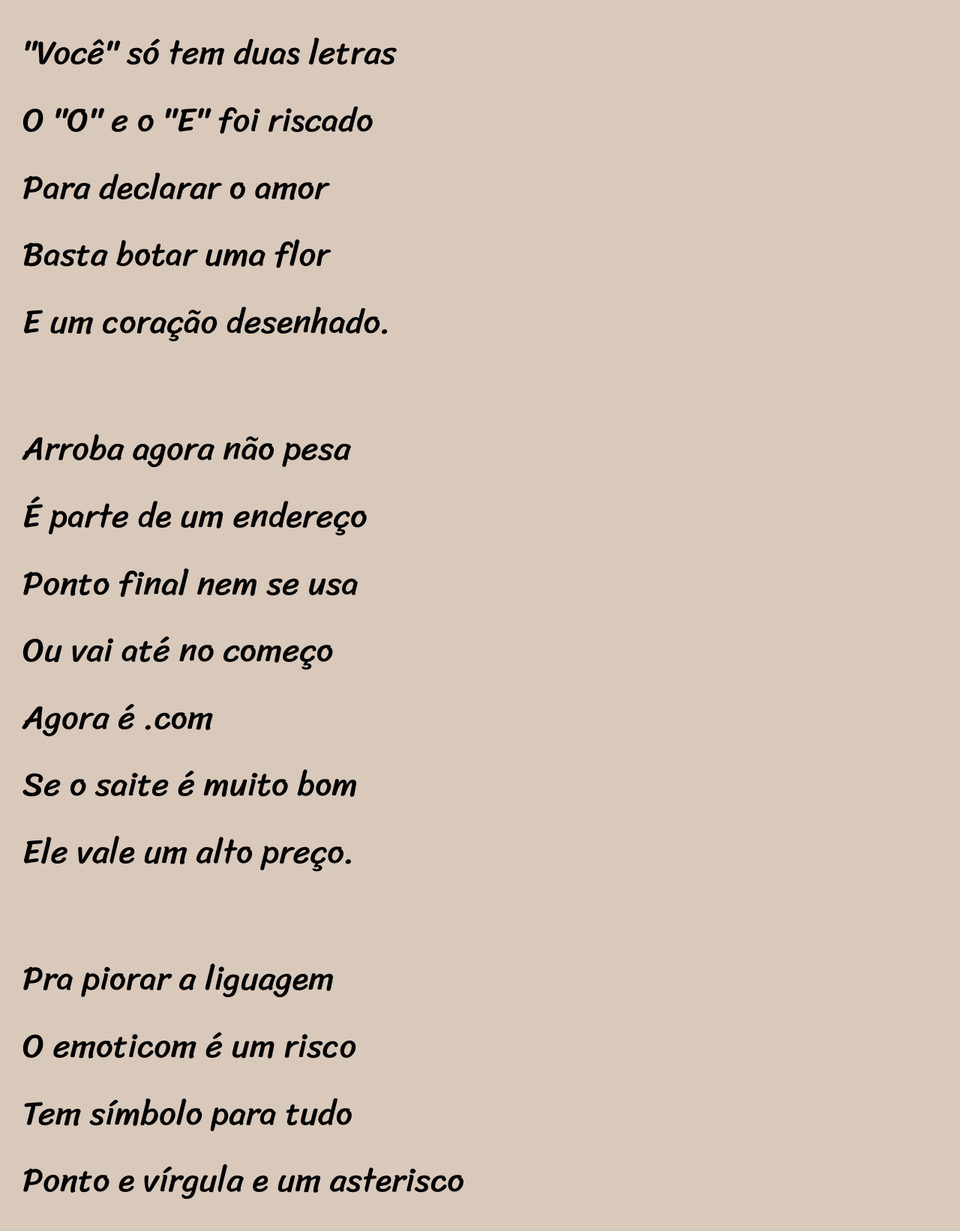
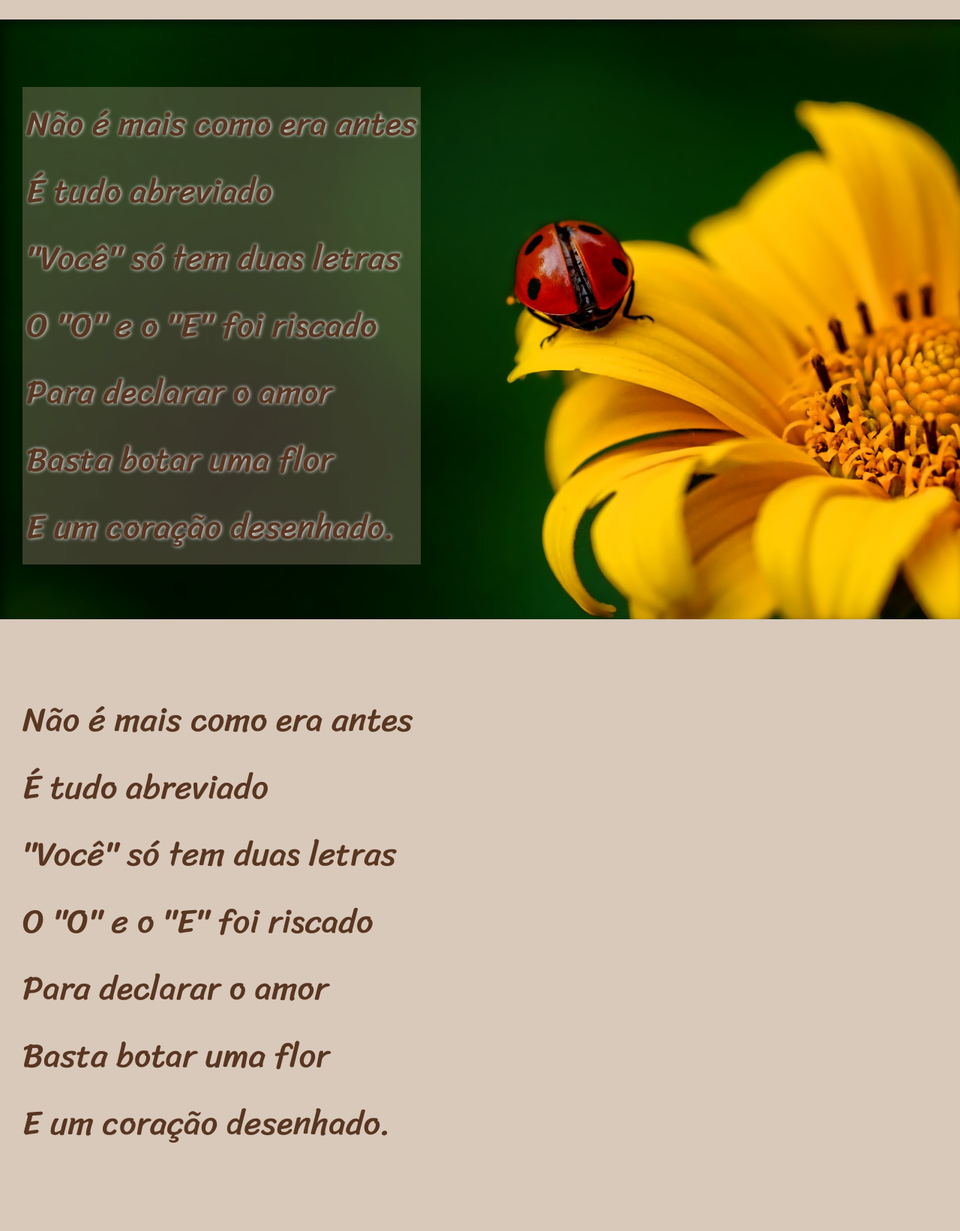
Before and after one commit to SuellenMMarques/cordelliterature, a plain HTML site: page index.html in a window 1280 px wide. Shown: the part 1120-2762 px from the top of the page at 75% size. Drawn offline with Linux system fonts and the light colour scheme.

Commit message:
nova atualização

```diff
--- a/index.html
+++ b/index.html
@@ -12,8 +12,8 @@
         <p id="link">Por <a href="https://www.recantodasletras.com.br/poesias/3186743" target="_blank"><strong>Milton Duarte</strong></a></p>
     </header>
     <main>
-        <section class="paragrafys">
-            <p class="text">Estou ficando cansado
+        <section class="paragrafy">
+            <p>Estou ficando cansado
             Da tal tecnologia
             Só se fala por e-mail
             Mensagem curta e fria
@@ -22,10 +22,9 @@
             Vou dizer tudo em poesia.</p>
         </section>
 
-        <section></section>
 
-        <section class="paragrafys">
-            <p class="text">Não é mais como era antes
+        <section class="text-parallax" id="parallax1">
+            <p id="paragrafy-parallax1">Não é mais como era antes
             É tudo abreviado
             "Você" só tem duas letras
             O "O" e o "E" foi riscado
@@ -34,15 +33,26 @@
             E um coração desenhado.</p>
         </section>
 
-        <section class="paragrafys">
-            <p class="text">Arroba agora não pesa
+
+        <section class="paragrafy">
+            <p>Não é mais como era antes
+            É tudo abreviado
+            "Você" só tem duas letras
+            O "O" e o "E" foi riscado
+            Para declarar o amor
+            Basta botar uma flor
+            E um coração desenhado.</p>
+        </section>
+
+        <section class="paragrafy">
+            <p>Arroba agora não pesa
             É parte de um endereço
             Ponto final nem se usa
             Ou vai até no começo
             Agora é .com
             Se o saite é muito bom
             Ele vale um alto preço.</p>
-            <p class="text">Pra piorar a liguagem
+            <p>Pra piorar a liguagem
             O emoticom é um risco
             Tem símbolo para tudo
             Ponto e vírgula e um asterisco
@@ -51,10 +61,8 @@
             Decifre esse rabisco.</p>
         </section>
 
-        <section></section>
-
-        <section class="paragrafys">
-            <p class="text">Tenho saudade das cartas
+        <section class="text-parallax" id="parallax2">
+            <p>Tenho saudade das cartas
             Escritas com a própria mão
             Mandava no mês de Junho
             Só chegava no Verão
@@ -63,8 +71,8 @@
             Nas linhas do coração.</p>
         </section>
 
-        <section class="paragrafys">
-            <p class="text">Agora, escrevo e envio
+        <section class="paragrafy">
+            <p>Agora, escrevo e envio
             Chegando na mesma hora
             Mas quando vou prosear
             A pessoa foi embora
@@ -72,7 +80,7 @@
             O mundo ficou cativo
             Da tecnologia do agora.</p>
 
-            <p class="text">Felizmente, pra orar
+            <p>Felizmente, pra orar
             Não precisa de internet
             Deus escuta todo mundo
             Se quiser, faça esse teste
--- a/style.css
+++ b/style.css
@@ -14,6 +14,7 @@
 * {
     margin: 0;
     padding: 0;
+    box-sizing: border-box;
 }
 
 body {
@@ -49,8 +50,8 @@ a:hover {
     text-decoration: underline;
 }
 
-.text {
-    color: black;
+section {
+    color: #593622;
     font-family: var(--font3);
     font-size: 3.5vw;
     line-height: 2em;
@@ -58,8 +59,32 @@ a:hover {
     /*faz cada linha do texto quebrar quando clica enter*/
     padding-bottom: 10vh;
     padding-left: 30px;
+}
 
+#parallax1{
+    background-image: url(./assets/images/background001.jpg);
 }
+
+.text-parallax{
+    height: 100vh;
+    background-attachment: fixed;
+    background-position: center;
+    background-repeat: no-repeat;
+    background-size: cover;
+    box-shadow: inset 6px 6px 13px rgba(0, 0, 0, 0.473);
+}
+
+#paragrafy-parallax1{
+    display: inline-block;
+    padding: 5px;
+    background-color: #bfa38a4d;
+    text-shadow: 1px 0px 5px white;
+}
+
+#parallax2{
+    background-image: url(./assets/images/background002.jpg);
+}
+
 
 footer {
     background-color: #260B01;
```
